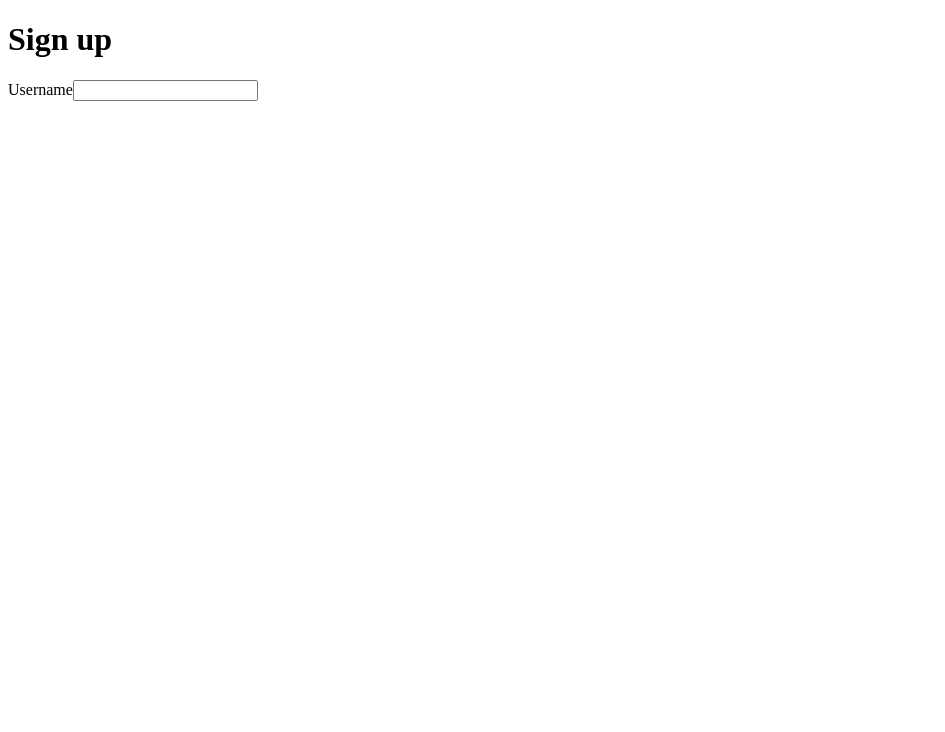
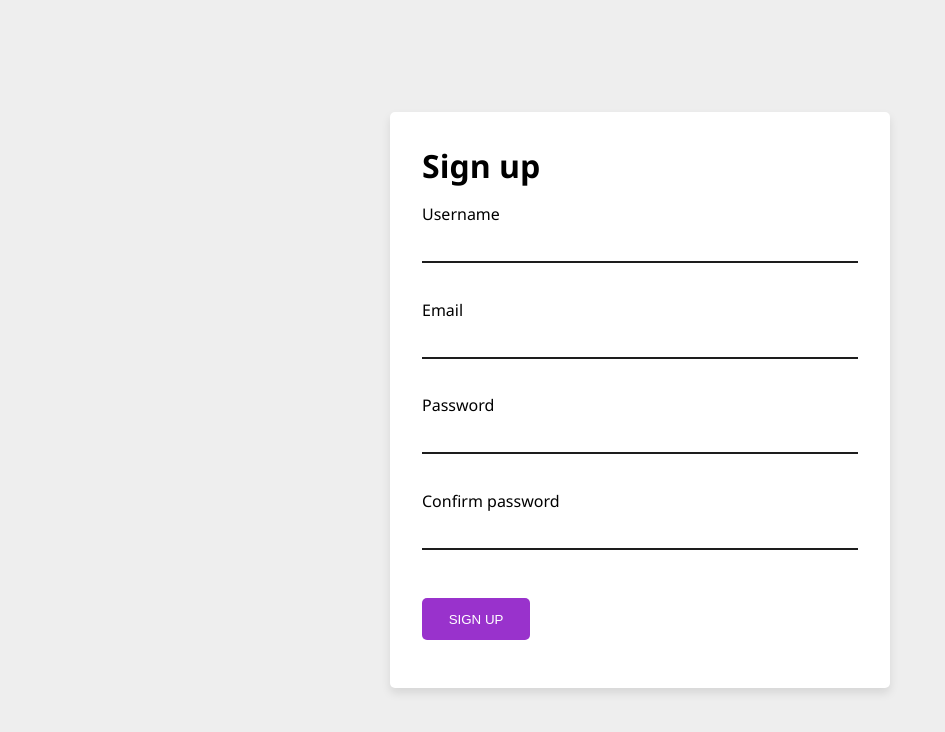
Before and after one commit to jKm00/WebTek-course-exercises, a React (Create React App) app in the folder personal-testing/form-validator/: page / in a window 1280 px wide. Shown: the top 732 px of the page, without its empty margins (0-945 px from the left). Built offline with nearby package versions, Linux system fonts and the light colour scheme.

Commit message:
Finished sign up validator

```diff
--- a/personal-testing/form-validator/src/App.js
+++ b/personal-testing/form-validator/src/App.js
@@ -1,4 +1,5 @@
 import Form from "./component/Form";
+import "./style.css";
 
 function App() {
   return <Form />;
--- a/personal-testing/form-validator/src/component/Form.jsx
+++ b/personal-testing/form-validator/src/component/Form.jsx
@@ -1,21 +1,139 @@
 import { useState } from "react";
 
 function Form() {
-  const usernameErrorMsg = document.querySelector("[data-username-error]");
+  const errorState = ["invalid", "valid", "medium", "default"];
+
+  const [validUsername, setValidUsername] = useState(false);
   const [username, setUsername] = useState("");
+  const [usernameError, setUsernameError] = useState("");
+  const usernameMsg = document.querySelector("[data-username-msg]");
+
+  const [validEmail, setValidEmail] = useState(false);
+  const [email, setEmail] = useState("");
+  const [emailError, setEmailError] = useState("");
+
+  const [validPwd, setValidPwd] = useState(false);
+  const [pwd, setPwd] = useState("");
+  const [pwdStrength, setPwdStrength] = useState("");
+  const pwdErrorMsg = document.querySelector("[data-pwd-error]");
+
+  const [validPwdConfirm, setValidPwdConfirm] = useState(false);
+  const [pwdConfirm, setPwdConfirm] = useState("");
+  const [pwdConfirmErrorMsg, setPwdConfirmErrorMsg] = useState("");
+  const pwdConfirmError = document.querySelector("[data-pwd-confirm-error]");
 
   function validateUsername(event) {
     const newUsername = event.target.value;
     setUsername(newUsername);
 
-    if (newUsername.length < 8 || username.length > 30) {
-      usernameErrorMsg.innerHTML =
-        "Username must be between 8 and 30 characters";
-    } else if (!newUsername.match(/^[a-zA-Z0-9_]+$/)) {
-      usernameErrorMsg.innerHTML =
-        "Username can only contain letters and numbers";
+    if (newUsername === "") {
+      setValidUsername(false);
+      setUsernameError("");
+    } else if (!newUsername.match(/^([a-zA-Z0-9_]){1,30}$/)) {
+      setValidUsername(false);
+      makeInvalid(usernameMsg);
+      setUsernameError(
+        "Username must be between 8 and 30 characters and only contain letters and numbers"
+      );
     } else {
-      usernameErrorMsg.innerHTML = "";
+      setValidUsername(true);
+      makeValid(usernameMsg);
+      setUsernameError("Valid username");
+    }
+  }
+
+  function validateEmail(event) {
+    const newEmail = event.target.value;
+    setEmail(newEmail);
+
+    const regex =
+      /^(([^<>()[\]\\.,;:\s@"]+(\.[^<>()[\]\\.,;:\s@"]+)*)|(".+"))@((\[[0-9]{1,3}\.[0-9]{1,3}\.[0-9]{1,3}\.[0-9]{1,3}\])|(([a-zA-Z\-0-9]+\.)+[a-zA-Z]{2,}))$/;
+    if (newEmail.match(regex)) {
+      setValidEmail(true);
+      setEmailError("Valid email!");
+    } else {
+      setValidEmail(false);
+      setEmailError("");
+    }
+  }
+
+  function validatePassword(event) {
+    const newPwd = event.target.value;
+    setPwd(newPwd);
+
+    let strongRegex = new RegExp(
+      "^(?=.{14,})(?=.*[A-Z])(?=.*[a-z])(?=.*[0-9])(?=.*\\W).*$",
+      "g"
+    );
+    let mediumRegex = new RegExp(
+      "^(?=.{10,})(((?=.*[A-Z])(?=.*[a-z]))|((?=.*[A-Z])(?=.*[0-9]))|((?=.*[a-z])(?=.*[0-9]))).*$",
+      "g"
+    );
+    let enoughRegex = new RegExp("(?=.{8,}).*", "g");
+
+    if (newPwd === "") {
+      setValidPwd(false);
+      setPwdStrength("");
+    } else if (newPwd.match(strongRegex)) {
+      setValidPwd(true);
+      makeValid(pwdErrorMsg);
+      setPwdStrength("Very strong");
+    } else if (newPwd.match(mediumRegex)) {
+      setValidPwd(true);
+      makeMedium(pwdErrorMsg);
+      setPwdStrength("Medium");
+    } else if (newPwd.match(enoughRegex)) {
+      setValidPwd(true);
+      makeInvalid(pwdErrorMsg);
+      setPwdStrength("Weak");
+    } else {
+      setValidPwd(false);
+      makeDefault(pwdErrorMsg);
+      setPwdStrength("More characters");
+    }
+  }
+
+  function validatePasswordConfirm(event) {
+    const newPwdConfirm = event.target.value;
+    setPwdConfirm(newPwdConfirm);
+
+    if (newPwdConfirm === "") {
+      setValidPwdConfirm(false);
+      setPwdConfirmErrorMsg("");
+    } else if (newPwdConfirm !== pwd) {
+      setValidPwdConfirm(false);
+      makeInvalid(pwdConfirmError);
+      setPwdConfirmErrorMsg("Passwords must match");
+    } else {
+      setValidPwdConfirm(true);
+      makeValid(pwdConfirmError);
+      setPwdConfirmErrorMsg("Matching passwords");
+    }
+  }
+
+  function makeValid(element) {
+    removeErrorStates(element);
+    element.classList.add("valid");
+  }
+
+  function makeInvalid(element) {
+    removeErrorStates(element);
+    element.classList.add("invalid");
+  }
+
+  function makeMedium(element) {
+    removeErrorStates(element);
+    element.classList.add("medium");
+  }
+
+  function makeDefault(element) {
+    removeErrorStates(element);
+    element.classList.add("default");
+  }
+
+  function removeErrorStates(element) {
+    for (const index in errorState) {
+      element.classList.remove(errorState[index]);
     }
   }
 
@@ -30,8 +148,45 @@ function Form() {
           value={username}
           onChange={(event) => validateUsername(event)}
         ></input>
-        <p data-username-error></p>
+        <p className="errorMsg" data-username-msg>
+          {usernameError}
+        </p>
       </div>
+      <div>
+        <label htmlFor="email">Email</label>
+        <input
+          id="email"
+          type="email"
+          value={email}
+          onChange={(event) => validateEmail(event)}
+        />
+        <p className="errorMsg valid">{emailError}</p>
+      </div>
+      <div>
+        <label htmlFor="pwd">Password</label>
+        <input
+          id="pwd"
+          type="password"
+          value={pwd}
+          onChange={(event) => validatePassword(event)}
+        />
+        <p className="errorMsg" data-pwd-error>
+          {pwdStrength}
+        </p>
+      </div>
+      <div>
+        <label htmlFor="pwdConfirm">Confirm password</label>
+        <input
+          id="pwdConfirm"
+          type="password"
+          value={pwdConfirm}
+          onChange={(event) => validatePasswordConfirm(event)}
+        />
+        <p className="errorMsg invalid" data-pwd-confirm-error>
+          {pwdConfirmErrorMsg}
+        </p>
+      </div>
+      <button type="submit">Sign up</button>
     </form>
   );
 }
--- /dev/null
+++ b/personal-testing/form-validator/src/style.css
@@ -0,0 +1,85 @@
+*,
+*::before,
+*::after {
+  margin: 0;
+  padding: 0;
+  box-sizing: border-box;
+}
+
+body {
+  display: flex;
+  justify-content: center;
+  align-items: center;
+  min-height: 100vh;
+  background: #eee;
+  font-family: "Segoe UI", Tahoma, Geneva, Verdana, sans-serif;
+}
+
+form {
+  display: flex;
+  flex-direction: column;
+  gap: 1em;
+  background: #fff;
+  padding: 2em 2em 3em 2em;
+  border-radius: 5px;
+  box-shadow: 0 5px 10px rgba(0, 0, 0, 0.1);
+  width: 500px;
+}
+
+form > button {
+  align-self: start;
+  background-color: darkorchid;
+  color: #fff;
+  text-transform: uppercase;
+  border: none;
+  border-radius: 5px;
+  padding: 1em 2em;
+  margin-top: 1em;
+
+  transition: background-color 150ms ease-in-out;
+}
+
+form > button:hover,
+form > button:focus {
+  background-color: #1d1d1d;
+}
+
+form > div {
+  display: flex;
+  flex-direction: column;
+  gap: 0.5em;
+}
+
+form > div > input {
+  border: none;
+  border-bottom: 2px solid #1d1d1d;
+  padding: 0.5em 0;
+}
+
+form > div > input:focus {
+  outline: none;
+  border-bottom: 2px solid #c284e1;
+}
+
+.errorMsg {
+  display: block;
+  min-height: 1em;
+  font-size: 0.7rem;
+  line-height: 1em;
+}
+
+.valid {
+  color: #00cc00;
+}
+
+.invalid {
+  color: red;
+}
+
+.medium {
+  color: orange;
+}
+
+.default {
+  color: #1d1d1d;
+}
```
